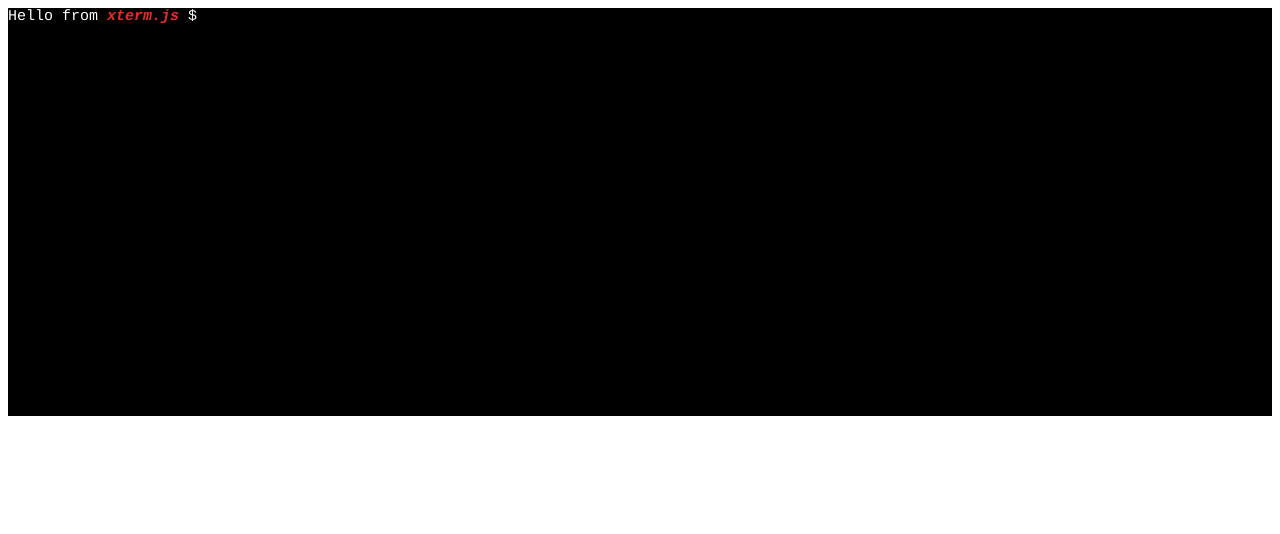
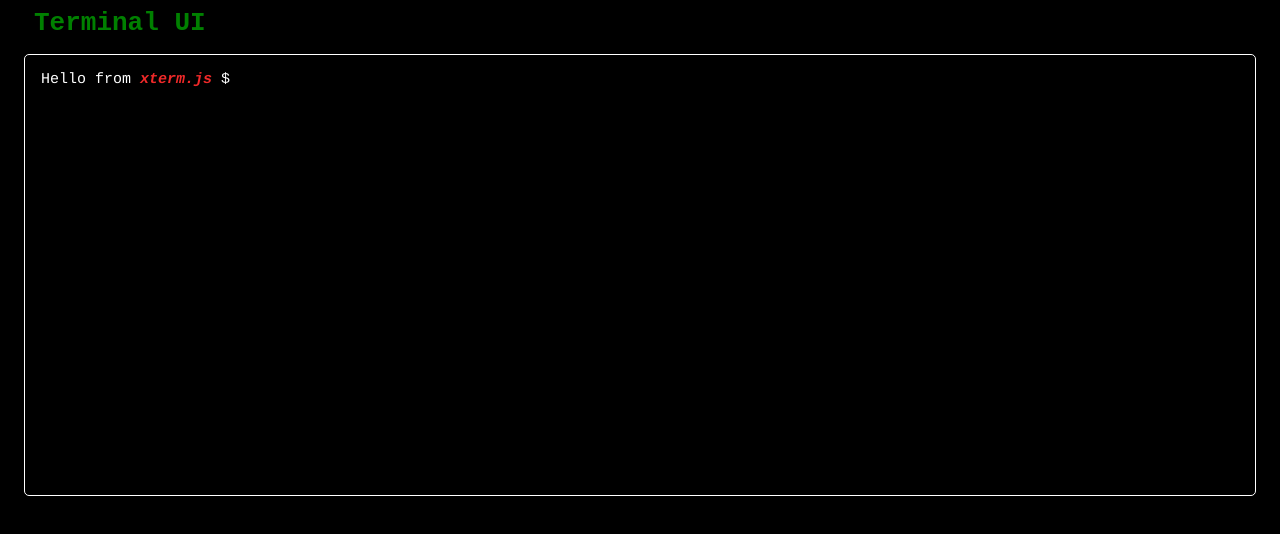
Before and after one commit to RockManJoe64/xterm-example, a website built with Parcel: page src/index.html in a window 1280 px wide. Built offline with nearby package versions, Linux system fonts and the light colour scheme.

Commit message:
Stylized terminal

```diff
--- a/src/index.html
+++ b/src/index.html
@@ -8,6 +8,7 @@
         <script type="module" src="index.js"></script>
     </head>
     <body>
+        <h1>Terminal UI</h1>
         <div id="terminal"></div>
     </body>
 </html>
--- a/src/styles.css
+++ b/src/styles.css
@@ -1,4 +1,17 @@
 h1 {
-    color: hotpink;
-    font-family: cursive;
+    color: green;
+    font-family: monospace;
+    margin: 0 1em 0 1em;
 }
+
+body {
+    background-color: black;
+    color: white;
+}
+
+#terminal {
+    padding: 1em;
+    border: 1px solid white;
+    border-radius: 5px;
+    margin: 1em;
+}
```
